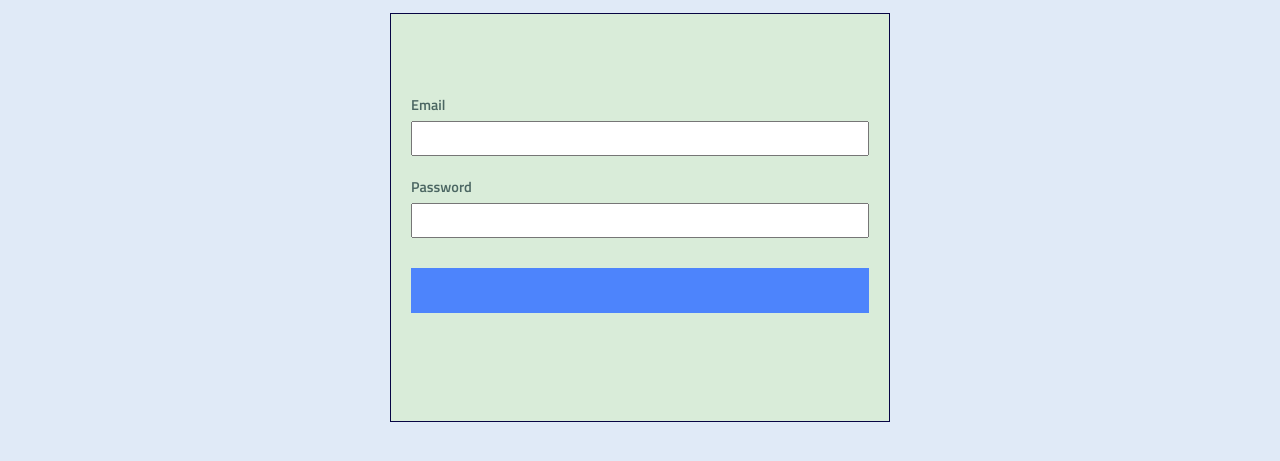
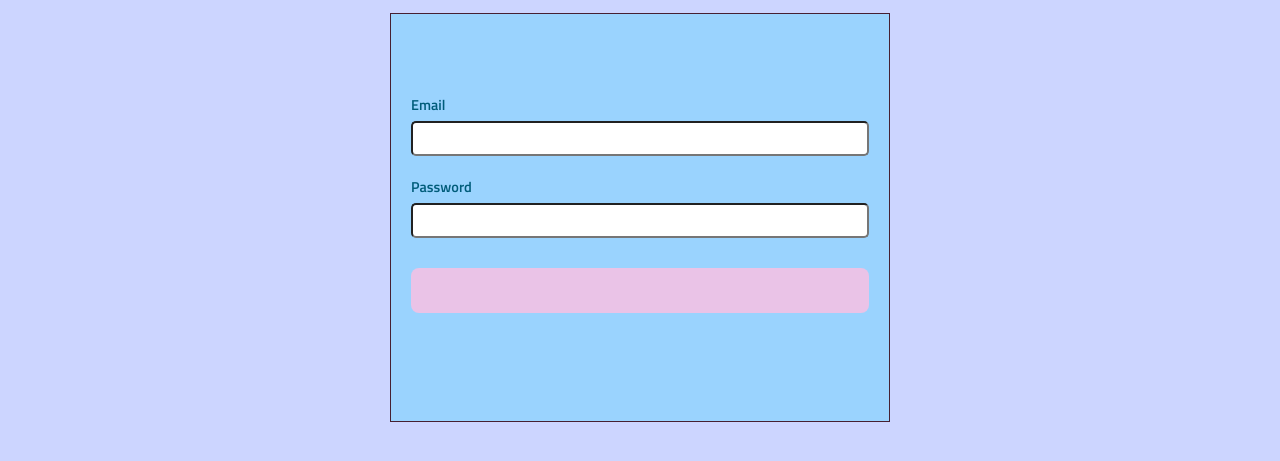
Before and after one commit to morganniemeyer/messageboard, a plain HTML site: page auth/index.html in a window 1280 px wide. Shown: the part 87-548 px from the top of the page. Drawn offline with nearby package versions, Linux system fonts and the light colour scheme.

```diff
--- a/fetch-utils.js
+++ b/fetch-utils.js
@@ -1,6 +1,8 @@
-const SUPABASE_URL = '';
-const SUPABASE_KEY = '';
+const SUPABASE_URL = 'https://sokdbdmizbnabxtgwugf.supabase.co';
+const SUPABASE_KEY =
+    'eyJhbGciOiJIUzI1NiIsInR5cCI6IkpXVCJ9.eyJpc3MiOiJzdXBhYmFzZSIsInJlZiI6InNva2RiZG1pemJuYWJ4dGd3dWdmIiwicm9sZSI6ImFub24iLCJpYXQiOjE2NjQ4MzEzNzAsImV4cCI6MTk4MDQwNzM3MH0.P1lyvBO99WR6qLAnNFo3UWYALquWv5tZbeEtY-869V4';
 const client = supabase.createClient(SUPABASE_URL, SUPABASE_KEY);
+/*SUPABASE table name = message*/
 
 /* Auth related functions */
 
--- a/styles/global.css
+++ b/styles/global.css
@@ -1,11 +1,11 @@
 :root {
-    --background: rgb(224, 234, 247);
-    --header-background: white;
-    --text-color: rgb(7, 5, 68);
-    --label-color: rgb(75, 102, 98);
-    --placeholder-color: rgb(136, 136, 153);
-    --offset-color: rgb(217, 236, 217);
-    --action-color: rgb(77, 132, 252);
+    --background: #ccd5ff;
+    --header-background: #faf0f9;
+    --text-color: #462032;
+    --label-color: #005c7a;
+    --placeholder-color: #23c9ff;
+    --offset-color: #9ad3fe;
+    --action-color: #eac3e7;
 
     --primary-font: 'Rubik', Corbel, 'Lucida Grande', 'Lucida Sans Unicode', 'Lucida Sans',
         'DejaVu Sans', 'Bitstream Vera Sans', 'Liberation Sans', Verdana, 'Verdana Ref', sans-serif;
@@ -69,3 +69,11 @@
 .hidden {
     display: none;
 }
+
+button {
+    border-radius: 8px;
+}
+
+input {
+    border-radius: 5px;
+}
```
Also changed, not shown: wireframe.jpg (added), 1 other file.
